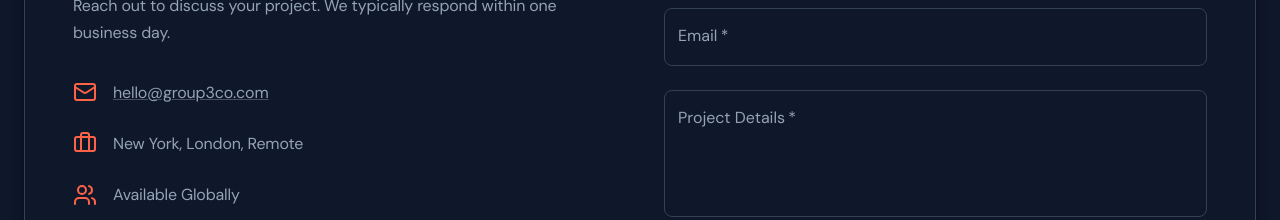
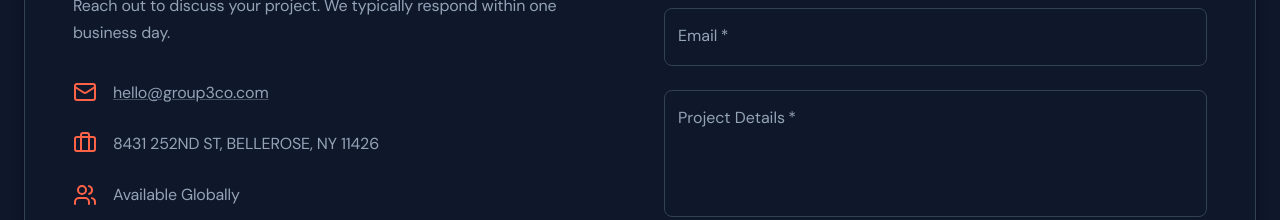
Before and after one commit to minhaj-ops/group3-site, a React (Vite) app: page / in a window 1280 px wide. Shown: the part 5940-6160 px from the top of the page. Built offline with nearby package versions, Linux system fonts and the light colour scheme.

Commit message:
fix: update contact address in Contact component for accuracy

```diff
--- a/src/components/home/contact.jsx
+++ b/src/components/home/contact.jsx
@@ -140,7 +140,7 @@ const Contact = () => {
                   <Stack direction="row" alignItems="center" spacing={2}>
                     <Briefcase size={24} color={ACCENT_COLOR} />
                     <Typography color="text.secondary">
-                      New York, London, Remote
+                      8431 252ND ST, BELLEROSE, NY 11426
                     </Typography>
                   </Stack>
                   <Stack direction="row" alignItems="center" spacing={2}>
```
